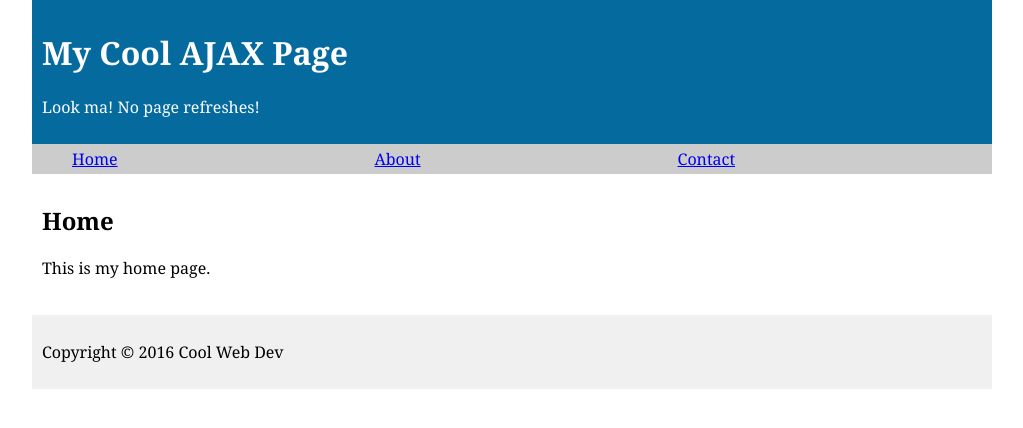
After one commit to RachelleT/info2180-ajax, a PHP site: page /no-refresh-example.php in a window 1280 px wide. The commit adds this page. Shown: the top 428 px of the page, without its empty margins (128-1151 px from the left). Run offline with PHP 8.4, Linux system fonts and the light colour scheme; some libraries are stand-ins or nearby versions.

Commit message:
Example of using AJAX for no page refreshes when navigating a website

```diff
--- /dev/null
+++ b/about.php
@@ -0,0 +1,4 @@
+<h2>About</h2>
+<p>
+  Lorem ipsum dolor sit amet, consectetur adipiscing elit. Morbi sed eleifend libero. Nulla finibus malesuada dui ac tempus. Etiam vestibulum eu nisl sit amet varius. Vestibulum ante ipsum primis in faucibus orci luctus et ultrices posuere cubilia Curae; Cras sit amet molestie lectus, et vulputate quam. Sed commodo odio at tellus aliquam consequat. In diam est, mollis non libero quis, efficitur rhoncus elit. Ut eu porta massa, non condimentum metus. Pellentesque sit amet tortor molestie, pulvinar arcu vel, sollicitudin leo. Mauris viverra massa vel ligula dapibus tempus. Integer ut velit est. Ut ut felis velit. Duis tempus, ex non ultrices eleifend, lorem metus elementum nulla, quis aliquam lacus arcu vel est. Vestibulum ante ipsum primis in faucibus orci luctus et ultrices posuere cubilia Curae;
+</p>
--- /dev/null
+++ b/home.php
@@ -0,0 +1,2 @@
+<h2>Home</h2>
+<p>This is my home page.</p>
--- /dev/null
+++ b/no-refresh-example.php
@@ -0,0 +1,33 @@
+<!DOCTYPE html>
+<html>
+  <head>
+    <meta charset="utf-8">
+    <title>My AJAX Web Page</title>
+    <link rel="stylesheet" href="styles.css" media="screen" />
+    <script src="https://code.jquery.com/jquery-3.1.1.js"></script>
+    <script src="no-refresh.js" charset="utf-8"></script>
+  </head>
+  <body>
+    <div id="wrapper" class="container">
+      <header>
+        <h1>My Cool AJAX Page</h1>
+        <p>
+          Look ma! No page refreshes!
+        </p>
+      </header>
+      <nav>
+        <ul>
+          <li><a id="nav-home" href="home.php">Home</a></li>
+          <li><a id="nav-about" href="about.php">About</a></li>
+          <li><a id="nav-contact" href="contact.php">Contact</a></li>
+        </ul>
+      </nav>
+      <main>
+        <?php include 'home.php'; ?>
+      </main>
+      <footer>
+        <p>Copyright &copy; 2016 Cool Web Dev</p>
+      </footer>
+    </div>
+  </body>
+</html>
--- /dev/null
+++ b/no-refresh.js
@@ -0,0 +1,40 @@
+$(document).ready(function() {
+
+  // if the hash changes, run this code
+  $(window).on('hashchange', function() {
+    // Get the hash but remove the #
+    var pageHash = window.location.hash.substring(1);
+    //console.log(pageHash);
+
+    // if no hash is present in the URL then default to home.
+    if (pageHash.length == 0) {
+      pageHash = 'home';
+    }
+
+    // load the page and put it's contents in the main element.
+    $('main').load(pageHash + '.php');
+  });
+
+  // if a navigation link is clicked load the page
+  $("nav a").on('click', function(event) {
+    event.preventDefault();
+    var page = $(this).attr("href");
+    window.location.hash = formatForHash(page);
+
+    // load the page and put it's contents in the main element.
+    $('main').load(page);
+  });
+
+  $(window).trigger('hashchange');
+});
+
+/**
+ * Format page filename for hash
+ *
+ * @param page string the path to the page.
+ * @return string
+ */
+function formatForHash(page) {
+  var hash = page.split('.');
+  return hash[0];
+}
--- a/styles.css
+++ b/styles.css
@@ -1,6 +1,7 @@
 body {
   font-family: Georgia, "Times New Roman", serif;
   font-size: 16px;
+  margin: 0;
 }
 
 .container {
@@ -8,6 +9,41 @@ body {
   margin: 0 auto;
 }
 
+header {
+  background: #056b9f;
+  color: #ffffff;
+  padding: 10px;
+}
+
+main {
+  padding: 10px;
+}
+
+footer {
+  background: #f0f0f0;
+  padding: 10px;
+  margin-top: 10px;
+}
+
+/* Navigation */
+nav {
+  background: #ccc;
+}
+
+nav ul {
+  display: flex;
+  align-items: center;
+  margin: 0;
+  height: 30px;
+}
+
+nav ul li {
+  flex-direction: row;
+  flex-grow: 1;
+  list-style: none;
+}
+
+/* Forms */
 .form-field {
   margin: 10px 0;
 }
@@ -26,6 +62,16 @@ body {
   border-radius: 4px;
 }
 
+.form-field > textarea {
+  display: block;
+  width: 100%;
+  color: #555;
+  background-color: #fff;
+  background-image: none;
+  border: 1px solid #ccc;
+  border-radius: 4px;
+}
+
 .btn {
   color: #fff;
   background-color: #337ab7;
```
Also changed, not shown: contact.php (added, +17 -0 lines).
